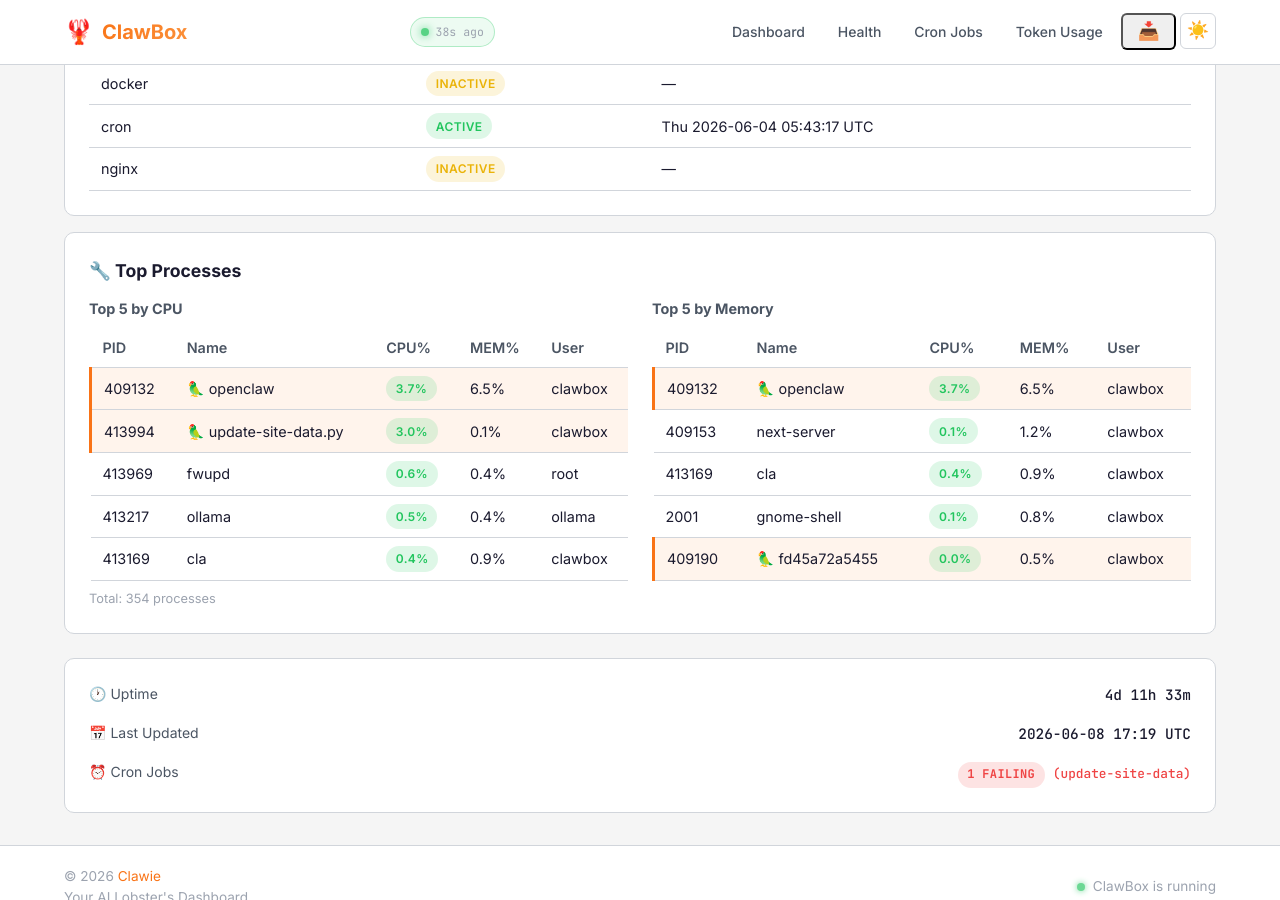
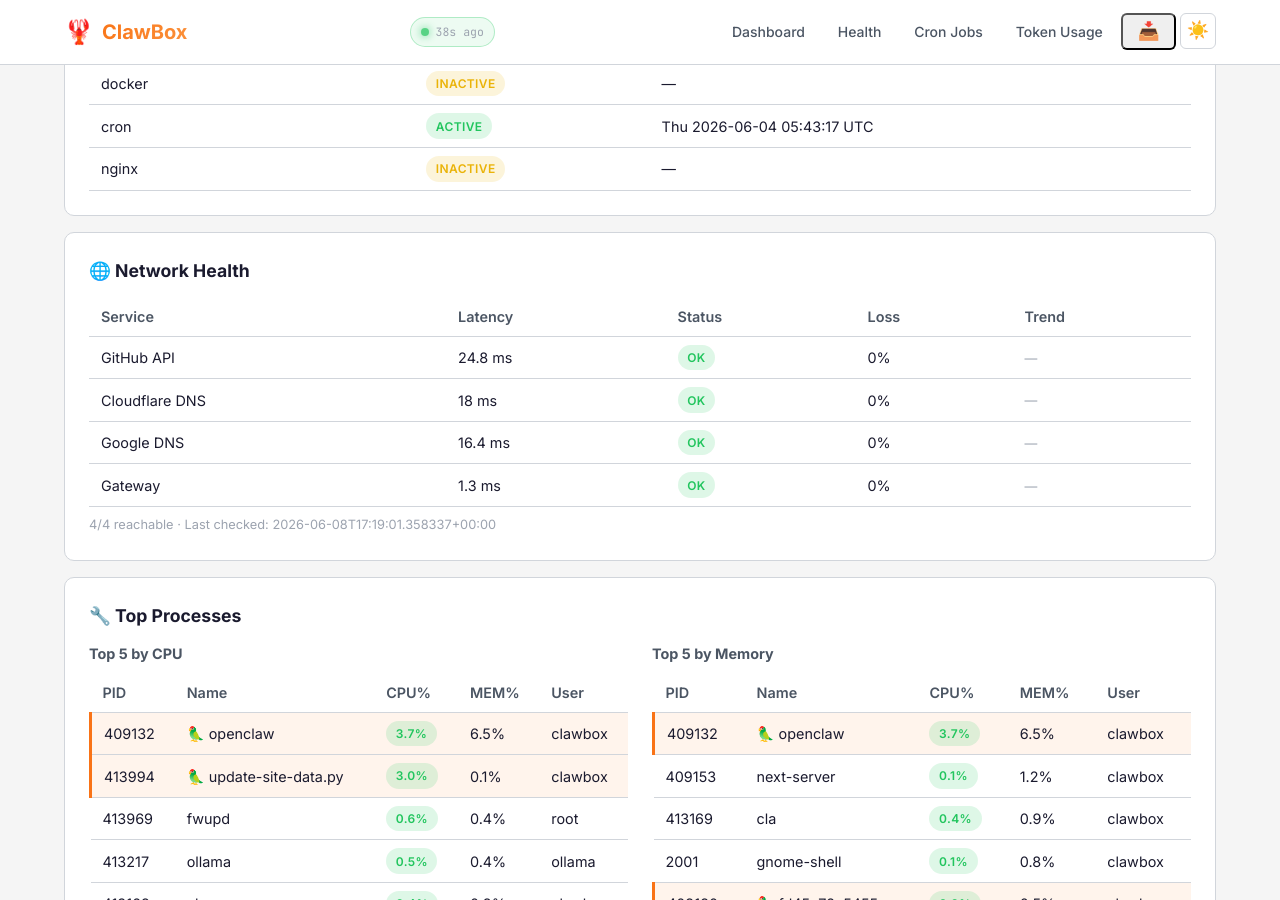
Before and after one commit to pvyver/ClawBox, a Jekyll site: the page built from health.md, in a window 1280 px wide and 900 px high, scrolled down 1399 px. Built offline with Jekyll 4.4.1, drawn with Linux system fonts in a browser that asks for light colours.

Commit message:
feat: service health monitoring (issue #22)
Add collect_network_health() to ping key endpoints (GitHub API,
Cloudflare DNS, Google DNS, local gateway) and record latency,
packet loss, and history.

- New _data/network-health.json and assets/data/network-health.json
- Network Health card on health page with sparkline trends
- Compact dashboard card with status/loss/latency
- Client-side JS refresh for both pages
- History persists in data/network-health-state.json

```diff
--- a/assets/js/health.js
+++ b/assets/js/health.js
@@ -224,6 +224,67 @@
     }
   }
 
+  // ── Network Health ────────────────────────────────────────────────
+
+  function applyNetworkHealth(data) {
+    if (!data || !data.services) return;
+
+    var table = document.getElementById('network-health-table');
+    if (!table) return;
+
+    var services = data.services || [];
+    if (services.length === 0) {
+      table.innerHTML = '<p style="color: var(--text-muted); font-size: 0.9rem;">No network health data available yet.</p>';
+      return;
+    }
+
+    function svgSparkline(history) {
+      if (!history || history.length < 2) return '<span style="color: var(--text-muted); font-size: 0.8rem;">\u2014</span>';
+      var maxH = Math.max.apply(null, history) || 1;
+      var w = Math.min(history.length * 8, 80);
+      var points = '';
+      for (var i = 0; i < history.length; i++) {
+        var px = i * 8;
+        var py = Math.min(Math.max(Math.round((20 - history[i]) * 18 / maxH), 0), 18);
+        points += px + ',' + py + ' ';
+      }
+      return '<svg width="80" height="20" viewBox="0 0 ' + w + ' 20" style="vertical-align: middle;">'
+        + '<polyline points="' + points.trim() + '" fill="none" stroke="var(--accent)" stroke-width="1.5"/></svg>';
+    }
+
+    var html = '<table class="services-table" style="width: 100%;"><thead><tr><th>Service</th><th>Latency</th><th>Status</th><th>Loss</th><th>Trend</th></tr></thead><tbody>';
+    for (var i = 0; i < services.length; i++) {
+      var s = services[i];
+      var statusCls = s.status === 'ok' ? 'badge-ok' : (s.status === 'degraded' ? 'badge-warn' : 'badge-err');
+      html += '<tr><td>' + (s.name || s.host) + '</td>'
+        + '<td>' + (s.latency_ms || 0) + ' ms</td>'
+        + '<td><span class="badge ' + statusCls + '">' + s.status + '</span></td>'
+        + '<td>' + s.packet_loss + '%</td>'
+        + '<td>' + svgSparkline(s.history) + '</td></tr>';
+    }
+    html += '</tbody></table>';
+    html += '<p style="color: var(--text-muted); font-size: 0.8rem; margin-top: 0.5rem;">'
+      + data.services_ok + '/' + data.services_total + ' reachable &middot; Last checked: ' + (data.last_checked || '') + '</p>';
+
+    table.innerHTML = html;
+  }
+
+  function fetchNetworkHealth() {
+    const url = window.location.pathname.includes('/ClawBox/')
+      ? '/ClawBox/assets/data/network-health.json'
+      : '/assets/data/network-health.json';
+
+    fetch(url)
+      .then(function (r) {
+        if (!r.ok) throw new Error('HTTP ' + r.status);
+        return r.json();
+      })
+      .then(applyNetworkHealth)
+      .catch(function (err) {
+        console.warn('Network health fetch failed:', err.message);
+      });
+  }
+
   function fetchHealth() {
     const src = document.currentScript
       ? document.currentScript.src.replace(/\/[^/]+$/, '/../data/health.json')
@@ -294,9 +355,11 @@
     document.addEventListener('DOMContentLoaded', function () {
       fetchHealth();
       fetchCronStatus();
+      fetchNetworkHealth();
     });
   } else {
     fetchHealth();
     fetchCronStatus();
+    fetchNetworkHealth();
   }
 })();
--- a/health.md
+++ b/health.md
@@ -214,6 +214,56 @@ permalink: /health/
   </div>
 </div>
 
+{% comment %} ── Network Health section ── {% endcomment %}
+{% assign nh = site.data.network-health | default: nil %}
+<div id="network-health-section" style="background: var(--bg-card); border: 1px solid var(--border); border-radius: var(--radius-md); padding: 1.5rem; margin-top: 1rem;">
+  <h2 style="font-size: 1.1rem; margin-bottom: 0.75rem;">🌐 Network Health</h2>
+  <div id="network-health-table">
+    {% if nh and nh.services.size > 0 %}
+    <table class="services-table" style="width: 100%;">
+      <thead><tr><th>Service</th><th>Latency</th><th>Status</th><th>Loss</th><th>Trend</th></tr></thead>
+      <tbody>
+      {% for svc in nh.services %}
+      {% assign svc_status_badge = "badge-ok" %}
+      {% if svc.status == "degraded" %}{% assign svc_status_badge = "badge-warn" %}{% endif %}
+      {% if svc.status == "down" %}{% assign svc_status_badge = "badge-err" %}{% endif %}
+      <tr>
+        <td>{{ svc.name }}</td>
+        <td>{{ svc.latency_ms }} ms</td>
+        <td><span class="badge {{ svc_status_badge }}">{{ svc.status }}</span></td>
+        <td>{{ svc.packet_loss }}%</td>
+        <td>
+          {% if svc.history.size > 1 %}
+          <svg width="80" height="20" viewBox="0 0 {% if svc.history.size > 10 %}80{% else %}{{ svc.history.size | times: 8 }}{% endif %} 20" style="vertical-align: middle;">
+            {% assign max_h = svc.history | max | default: 1 %}
+            {% if max_h == 0 %}{% assign max_h = 1 %}{% endif %}
+            {% assign points = "" %}
+            {% for val in svc.history %}
+              {% assign px = forloop.index0 | times: 8 %}
+              {% assign py = 20 | minus: val | times: 18 | divided_by: max_h | round %}
+              {% if py < 0 %}{% assign py = 0 %}{% endif %}
+              {% if py > 18 %}{% assign py = 18 %}{% endif %}
+              {% assign points = points | append: px | append: "," | append: py | append: " " %}
+            {% endfor %}
+            <polyline points="{{ points | strip }}" fill="none" stroke="var(--accent)" stroke-width="1.5"/>
+          </svg>
+          {% else %}
+          <span style="color: var(--text-muted); font-size: 0.8rem;">&mdash;</span>
+          {% endif %}
+        </td>
+      </tr>
+      {% endfor %}
+      </tbody>
+    </table>
+    <p style="color: var(--text-muted); font-size: 0.8rem; margin-top: 0.5rem;">
+      {{ nh.services_ok }}/{{ nh.services_total }} reachable &middot; Last checked: {{ nh.last_checked | date: "%H:%M:%S UTC" }}
+    </p>
+    {% else %}
+    <p style="color: var(--text-muted); font-size: 0.9rem;">No network health data available yet.</p>
+    {% endif %}
+  </div>
+</div>
+
 {% comment %} ── Top Processes section ── {% endcomment %}
 {% assign procs = h.processes | default: nil %}
 <div id="processes-section" style="background: var(--bg-card); border: 1px solid var(--border); border-radius: var(--radius-md); padding: 1.5rem; margin-top: 1rem;">
```
Also changed, not shown: assets/js/dashboard.js (+36 -0 lines), index.md (+29 -0 lines), scripts/update-site-data.py (+108 -2 lines).
